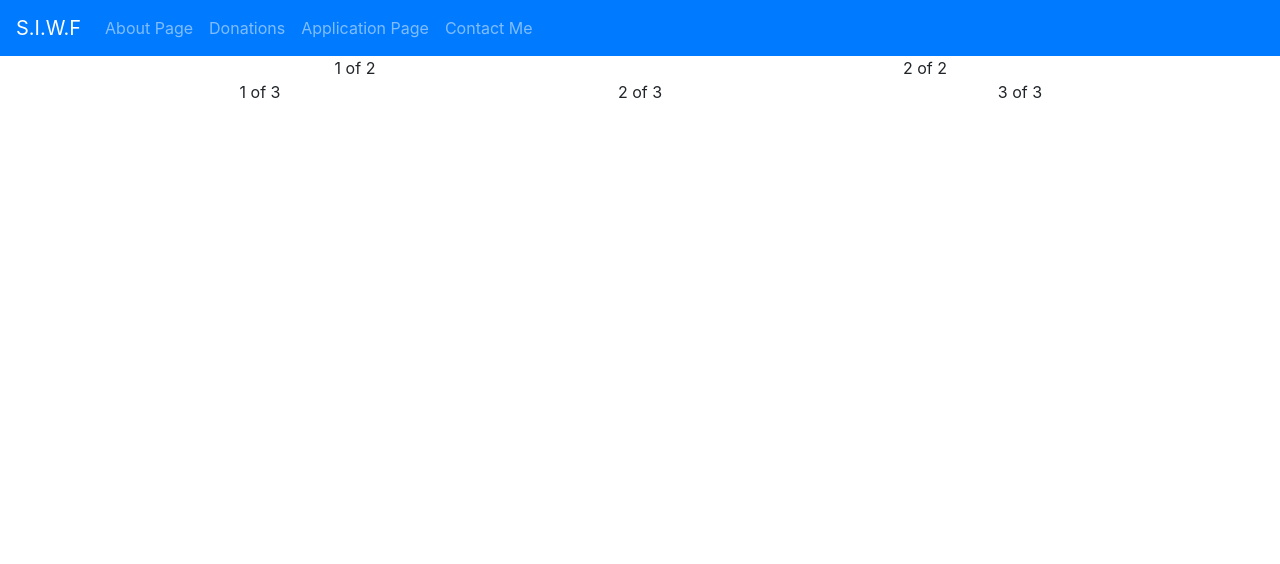
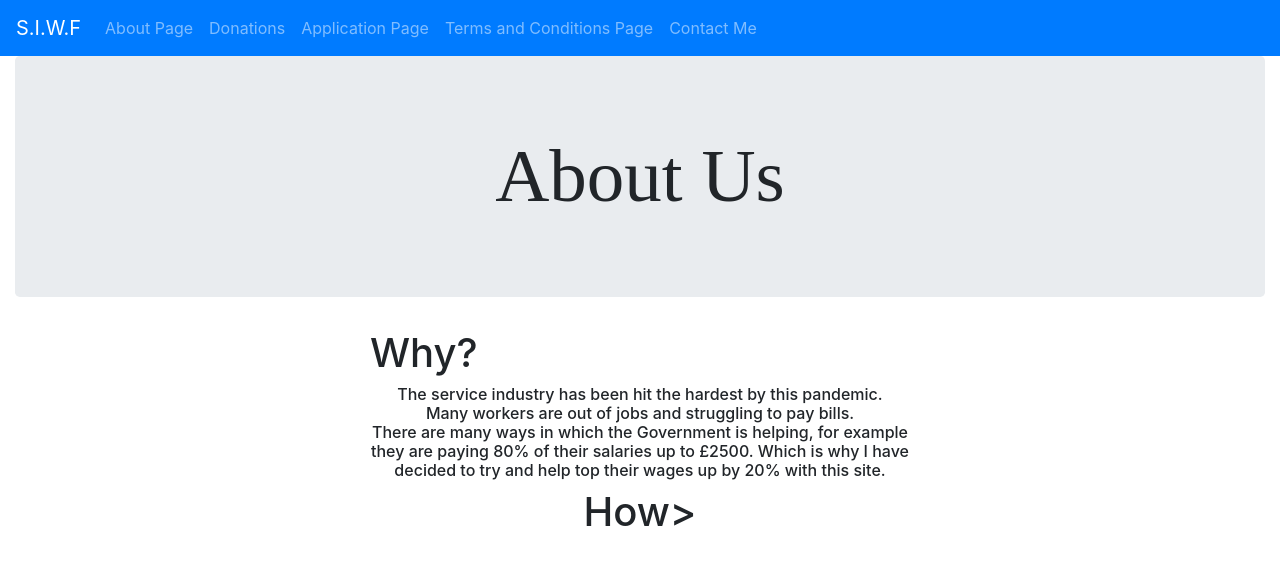
Before and after one commit to Jaseyacey/ServiceWorkerFund, a React (Create React App) app: page /AboutPage in a window 1280 px wide. Shown: the top 564 px of the page. Built offline with nearby package versions, Linux system fonts and the light colour scheme.

Commit message:
starting css and styling

```diff
--- a/package.json
+++ b/package.json
@@ -7,6 +7,7 @@
     "@testing-library/react": "^9.3.2",
     "@testing-library/user-event": "^7.1.2",
     "bootstrap": "^4.4.1",
+    "classnames": "^2.2.6",
     "npm": "^6.14.3",
     "react": "^16.13.1",
     "react-bootstrap": "^1.0.0-beta.17",
@@ -34,5 +35,8 @@
       "last 1 firefox version",
       "last 1 safari version"
     ]
+  },
+  "devDependencies": {
+    "css-loader": "^3.4.2"
   }
 }
--- a/src/App.css
+++ b/src/App.css
@@ -2,37 +2,17 @@
   text-align: center;
 }
 
-.App-logo {
-  height: 40vmin;
-  pointer-events: none;
+.ulHeader {
+  font-weight: bold;
+}
+.headerAbout {
+  font-size: 75px;
+  font-family: cursive;
 }
 
-@media (prefers-reduced-motion: no-preference) {
-  .App-logo {
-    animation: App-logo-spin infinite 20s linear;
-  }
+.aboutBody {
+  text-align: left;
 }
-
-.headerHome {
-  font-family: Cambria, Cochin, Georgia, Times, 'Times New Roman', serif;
-  font-size: larger;
-  padding-top: 30;
-  background-color: black;
+.aboutBodyHeader {
+  text-align: center;
 }
-
-.App-link {
-  color: #61dafb;
-}
-
-@keyframes App-logo-spin {
-  from {
-    transform: rotate(0deg);
-  }
-  to {
-    transform: rotate(360deg);
-  }
-}
-.homeBody {
-  font-family: Cambria, Cochin, Georgia, Times, 'Times New Roman', serif;
-  background-color: blue;
-}
--- a/src/App.js
+++ b/src/App.js
@@ -10,9 +10,10 @@ import DonatePage from './pages/DonatePage';
 import HomePage2 from './pages/HomePage2';
 import PaymentPage from './pages/PaymentPage';
 import ContactMe from './pages/ContactMe';
+import tandc from './pages/tandc';
 import NaviBar from './NaviBar';
-import './App.css';
 import 'bootstrap/dist/css/bootstrap.min.css';
+import './App.css'
 
 class App extends Component {
     render() {
@@ -26,6 +27,7 @@ class App extends Component {
                             <Route path="/AboutPage" component={AboutPage} exact />
                             <Route path="/DonatePage" component={DonatePage} exact />
                             <Route path="/PaymentPage" component={PaymentPage} exact />
+                            <Route Path="/tandc" component={tandc} exact />
                             <Route path="/ContactMe" component={ContactMe} exact />
                             <Route component={HomePage2} exact />
                         </Switch>
--- a/src/NaviBar.js
+++ b/src/NaviBar.js
@@ -9,6 +9,7 @@ const NavBar = () => (
       <Nav.Link href="/AboutPage">About Page</Nav.Link>
       <Nav.Link href="/DonatePage">Donations</Nav.Link>
       <Nav.Link href="/PaymentPage">Application Page</Nav.Link>
+      <Nav.Link href="/tandc">Terms and Conditions Page</Nav.Link>
       <Nav.Link href="/ContactMe">Contact Me</Nav.Link>
     </Nav>
 
--- a/src/pages/AboutPage.js
+++ b/src/pages/AboutPage.js
@@ -2,18 +2,32 @@ import React from 'react';
 import Container from 'react-bootstrap/Container';
 import Row from 'react-bootstrap/Row';
 import Col from 'react-bootstrap/Col';
+import Jumbotron from 'react-bootstrap/Jumbotron';
+
 const AboutPage = () => (
     <>
-        <Container>
+<Container fluid className = " headerAbout ">
+  <Jumbotron flair>
+    <header>
+      About Us
+    </header>
+  </Jumbotron>
+</Container>
+<Container className= " aboutBodyHeader ">
   <Row>
-    <Col>1 of 2</Col>
-    <Col>2 of 2</Col>
+    <Col></Col>
+    <Col xs={6}>
+      <h1 className = " aboutBody "> Why?</h1>
+      <h6>The service industry has been hit the hardest by this pandemic.<br></br>
+        Many workers are out of jobs and struggling to pay bills. <br></br>
+        There are many ways in which the Government is helping, for example they are paying 80% of their salaries up to £2500.
+        Which is why I have decided to try and help top their wages up by 20% with this site.
+      </h6>
+      <h1>How></h1>
+    </Col>
+    <Col></Col>
   </Row>
-  <Row>
-    <Col>1 of 3</Col>
-    <Col>2 of 3</Col>
-    <Col>3 of 3</Col>
-  </Row>
+
 </Container>
     </>
 )
--- a/src/pages/HomePage.js
+++ b/src/pages/HomePage.js
@@ -3,6 +3,8 @@ import Jumbotron from 'react-bootstrap/Jumbotron';
 import Container from 'react-bootstrap/Container';
 import Row from 'react-bootstrap/Row';
 import Col from 'react-bootstrap/Col';
+import ListGroup from 'react-bootstrap/ListGroup'
+import '../App.css';
 
 const HomePage = () => (
     <>
@@ -12,23 +14,31 @@ const HomePage = () => (
     </Jumbotron>
     <Container>
     <Row class="homeBody">
-    <Col>1 of 3</Col>
-    <Col xs={6} class="covidHeader">
-        <h6>Lets help the poor folks who have lost their jobs due to COVID-19</h6>
-        <h6>Money donation process:</h6>
-        <ul>
-            <li>
-                <p>1. Donations are recieved through PayPal on the <a href="./pages/DonationPage">Donation Page</a></p>
-            </li>
-            <li>
-                <p>2. Service industry workers apply through the <a href="./pages/PaymentPage">Payment Page</a></p>
-            </li>
-            <li>
-                <p>3. We analyse each case and donate 20% of their monthly earnings, this is established by them submitting their monthly payslips.</p>
-            </li>
-        </ul>
+    <Col />
+    <Col xs={6} className="covidHeader">
+        <h4>Lets help the poor folks who have lost their jobs due to COVID-19</h4>
+        <Container fluid>
+  <Row>
+    <Col></Col>
+  </Row>
+</Container>
+        <h3>Money donation process:</h3>
+        <ListGroup>
+            <ListGroup.Item as="li">
+                <p>Donations are recieved through PayPal on the <a href="./pages/DonatePage">Donation Page</a></p>
+            </ListGroup.Item>
+            <ListGroup.Item as="li">
+                <p>Service industry workers apply through the <a href="./pages/PaymentPage">Application Page</a></p>
+            </ListGroup.Item>
+            <ListGroup.Item as="li">
+                <p>We analyse each case and donate 20% of their monthly earnings, this is established by them submitting their monthly payslips.</p>
+            </ListGroup.Item>
+            <ListGroup.Item as="li">
+                <p>Each case is dealt with on its merit.</p>
+            </ListGroup.Item>
+        </ListGroup>
     </Col>
-    <Col>3 of 3</Col>
+    <Col></Col>
   </Row>
     </Container>
     </>
--- /dev/null
+++ b/src/pages/tandc.js
@@ -0,0 +1,9 @@
+import React from 'react';
+
+const tandc = () => (
+    <>
+        <h1>Terms and conditions</h1>
+    </>
+)
+
+export default tandc;
```
Also changed, not shown: 1 other file (tests, documents, lock files or other folders).
